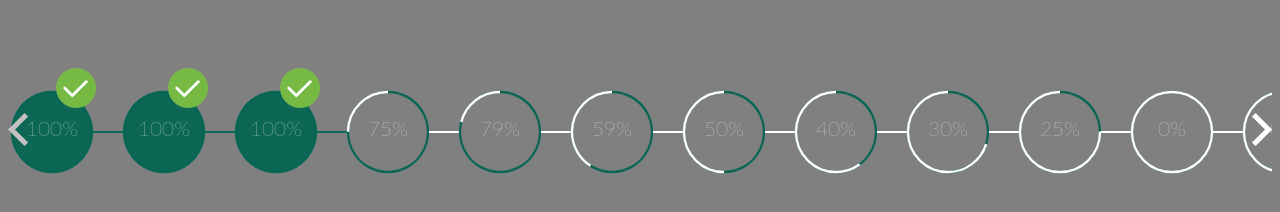
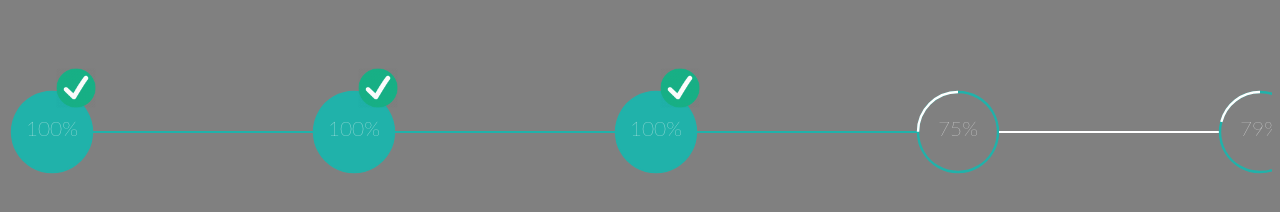
Before and after one commit to Sandy-Hut/circular-progress-calculation-and-carousel-jquery-plugin, a plain HTML site: page index.html in a window 1280 px wide. Drawn offline with Linux system fonts and the light colour scheme.

Commit message:
Changing image and styles

```diff
--- a/css/style.css
+++ b/css/style.css
@@ -54,6 +54,10 @@ div#container{
     font-family: Lato;
     font-weight: 100;
     margin-top: 2rem;
+}
+.progress>li img {
+    width: 40px;
+    height: 40px;
 }
 .progress>li:after {
     content: attr(data-percent);
--- a/index.html
+++ b/index.html
@@ -6,7 +6,7 @@
 <link rel="stylesheet" href="css/style.css">
 </head>
 
-<body onload="createCircleData(20);">
+<body onload="createCircleData(5);">
 <!--  Container  -->
 <div id="container" class="lesson-wrapper">
   <a class="previous prev-white arrow hidden"><img src="images/icon-left-arrow.png"></a>
--- a/js/script.js
+++ b/js/script.js
@@ -6,15 +6,15 @@
     window.createCircleData = function(count) { // function is added to window object just to access it from the html file since it;s inside the function wrapper
         var ulWrapper = $('.progress');
         var data = '<li data-percent="0%">'+
-        '<span class="right-tick-icon hidden"><img src="images/icon-right-tick.png"></span>'+
+        '<span class="right-tick-icon hidden"><img src="images/tick.png"></span>'+
         '<svg viewBox="-10 -10 220 220">'+
         '<g fill="none" stroke-width="6" transform="translate(100,100)">'+
-        '<path d="M 0,-100 A 100,100 0 0,1 86.6,-50" stroke="rgba(0, 100, 80, 0.9)"/>'+
-        '<path d="M 86.6,-50 A 100,100 0 0,1 86.6,50" stroke="rgba(0, 100, 80, 0.9)"/>'+
-        '<path d="M 86.6,50 A 100,100 0 0,1 0,100" stroke="rgba(0, 100, 80, 0.9)"/>'+
-        '<path d="M 0,100 A 100,100 0 0,1 -86.6,50" stroke="rgba(0, 100, 80, 0.9)"/>'+
-        '<path d="M -86.6,50 A 100,100 0 0,1 -86.6,-50" stroke="rgba(0, 100, 80, 0.9)"/>'+
-        '<path d="M -86.6,-50 A 100,100 0 0,1 0,-100" stroke="rgba(0, 100, 80, 0.9)"/>'+
+        '<path d="M 0,-100 A 100,100 0 0,1 86.6,-50" stroke="#20B2AA"/>'+
+        '<path d="M 86.6,-50 A 100,100 0 0,1 86.6,50" stroke="#20B2AA"/>'+
+        '<path d="M 86.6,50 A 100,100 0 0,1 0,100" stroke="#20B2AA"/>'+
+        '<path d="M 0,100 A 100,100 0 0,1 -86.6,50" stroke="#20B2AA"/>'+
+        '<path d="M -86.6,50 A 100,100 0 0,1 -86.6,-50" stroke="#20B2AA"/>'+
+        '<path d="M -86.6,-50 A 100,100 0 0,1 0,-100" stroke="#20B2AA"/>'+
         '</g>'+
         '</svg> <svg viewBox="-10 -10 220 220">'+
         '<path d="M200,100 C200,44.771525 155.228475,0 100,0 C44.771525,0 0,44.771525 0,100 C0,155.228475 44.771525,200 100,200 C155.228475,200 200,155.228475 200,100 Z" stroke-dashoffset="0"></path>'+
@@ -67,8 +67,8 @@
                     //_this.find('.lesson').text('LESSON ' + (index+1));
                     _this.find('svg:nth-child(3) path').attr('stroke-dashoffset',(parseInt(dataVal.response[index].percent)*6.3).toString());
                     if(_this.attr('data-percent') === '100%') {
-                        _this.next().css('border-color','rgba(0, 100, 80, 0.9)');
-                        _this.find('svg:nth-child(3) path').css('fill','rgba(0, 100, 80, 0.9)');
+                        _this.next().css('border-color','#20B2AA');
+                        _this.find('svg:nth-child(3) path').css('fill','#20B2AA');
                         _this.find('.right-tick-icon').fadeOut().delay(1500).fadeIn();
                     }
                 });
```
Also changed, not shown: images/tick.png (added).
